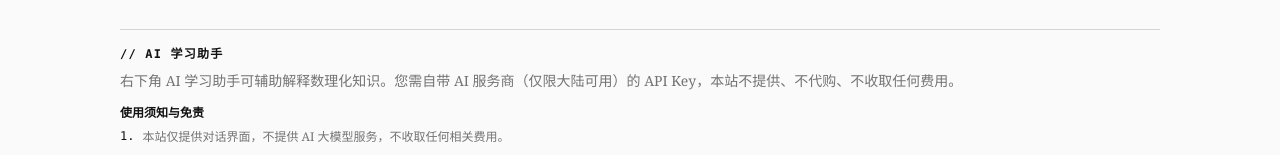
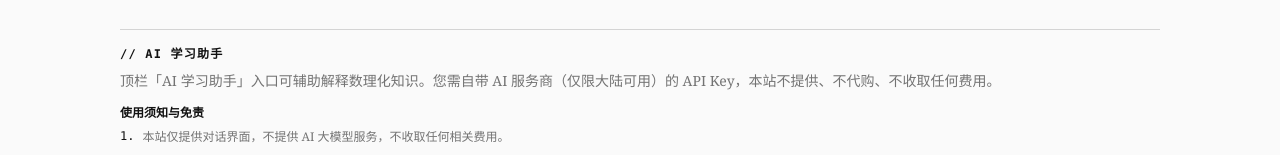
Before and after one commit to irkythedev/stem-digital-lab, a React (Vite) app: page /guide in a window 1280 px wide. Shown: the part 866-1021 px from the top of the page. Built offline with nearby package versions, Linux system fonts and the light colour scheme; no server answers.

Commit message:
docs(guide): AI assistant entry is the header, not bottom-right

```diff
--- a/src/pages/GuidePage.tsx
+++ b/src/pages/GuidePage.tsx
@@ -22,7 +22,7 @@ const copy = {
     privacy: '反馈与隐私',
     privacyText: '实验反馈和项目反馈会发送给开发者；离线或网络异常时自动暂存在当前浏览器，联网后补发。无需登录账号。',
     ai: 'AI 学习助手',
-    aiIntro: '右下角 AI 学习助手可辅助解释数理化知识。您需自带 AI 服务商（仅限大陆可用）的 API Key，本站不提供、不代购、不收取任何费用。',
+    aiIntro: '顶栏「AI 学习助手」入口可辅助解释数理化知识。您需自带 AI 服务商（仅限大陆可用）的 API Key，本站不提供、不代购、不收取任何费用。',
     aiTermsTitle: '使用须知与免责',
     aiTerms: [
       '本站仅提供对话界面，不提供 AI 大模型服务，不收取任何相关费用。',
@@ -52,7 +52,7 @@ const copy = {
     privacy: 'Feedback and privacy',
     privacyText: 'Experiment and project feedback is sent to the developer; while offline or on network errors it is queued in this browser and sent automatically when back online. No account is required.',
     ai: 'AI Assistant',
-    aiIntro: 'The AI assistant (bottom-right) helps explain math / physics / chemistry. You bring your own API key from a mainland-China provider; this site provides no key, sells nothing and charges nothing.',
+    aiIntro: 'The AI assistant (header entry) helps explain math / physics / chemistry. You bring your own API key from a mainland-China provider; this site provides no key, sells nothing and charges nothing.',
     aiTermsTitle: 'Terms & disclaimer',
     aiTerms: [
       'This site only provides the chat UI — no AI model service and no fees.',
```
